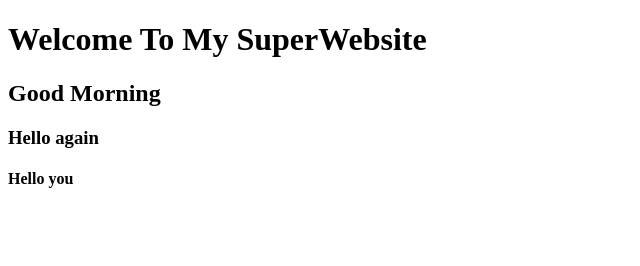
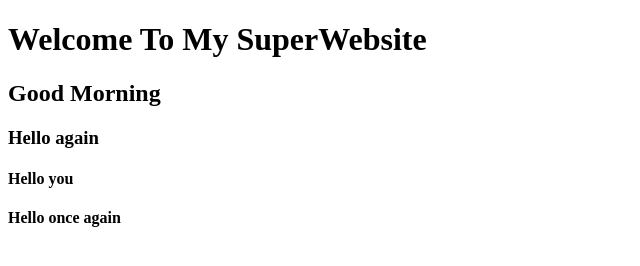
Before and after one commit to EdwardAgyeman/superwebsite, a plain HTML site: page index.html in a window 1280 px wide. Shown: the whole page, without its empty margins (0-640 px from the left). Drawn offline with Linux system fonts and the light colour scheme.

Commit message:
one again hello

```diff
--- a/index.html
+++ b/index.html
@@ -10,6 +10,7 @@
     <h2>Good Morning</h2>
     <h3>Hello again</h3>
     <h4>Hello you</h4>
+     <h4>Hello once again</h4>
 
 </body>
 </html>
```
